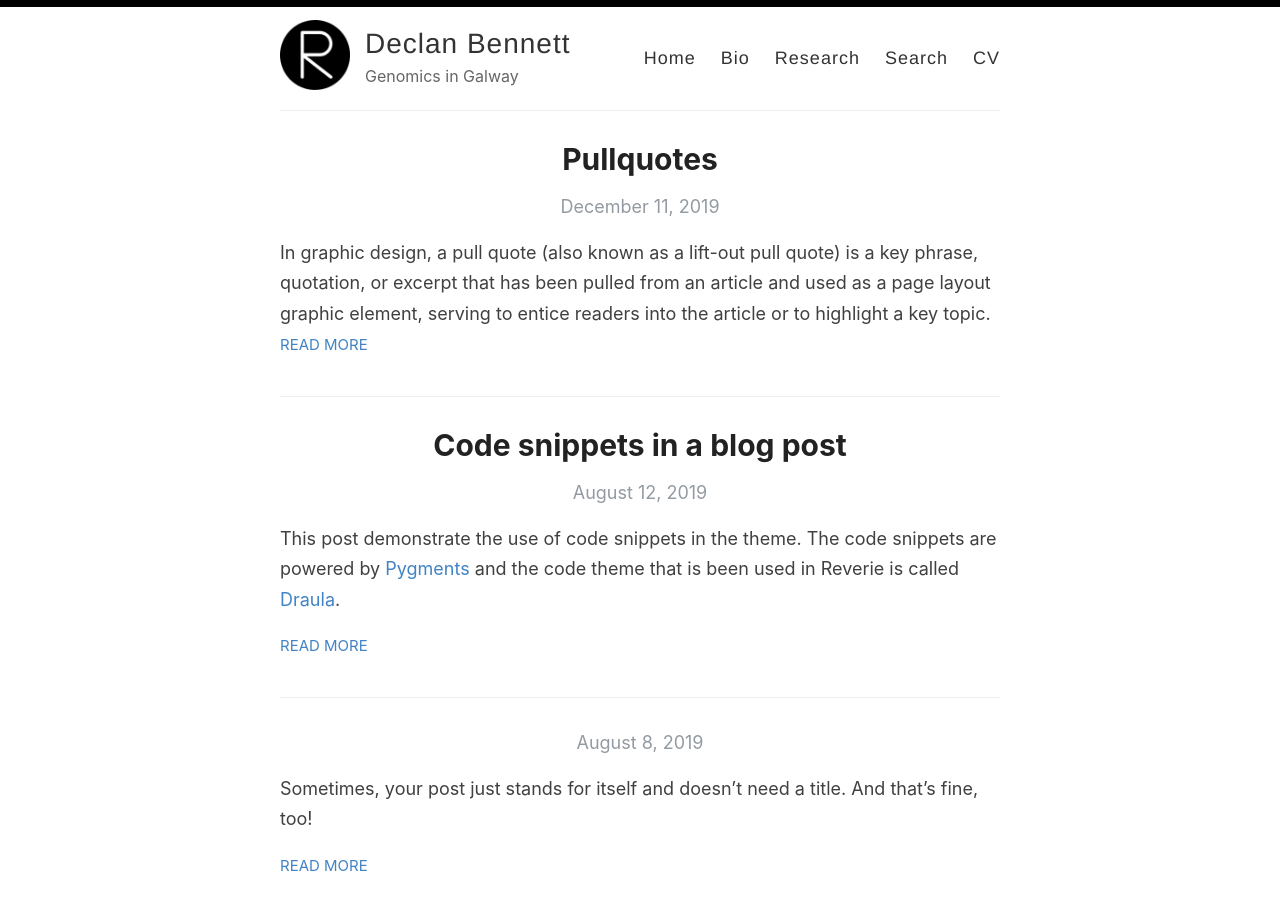
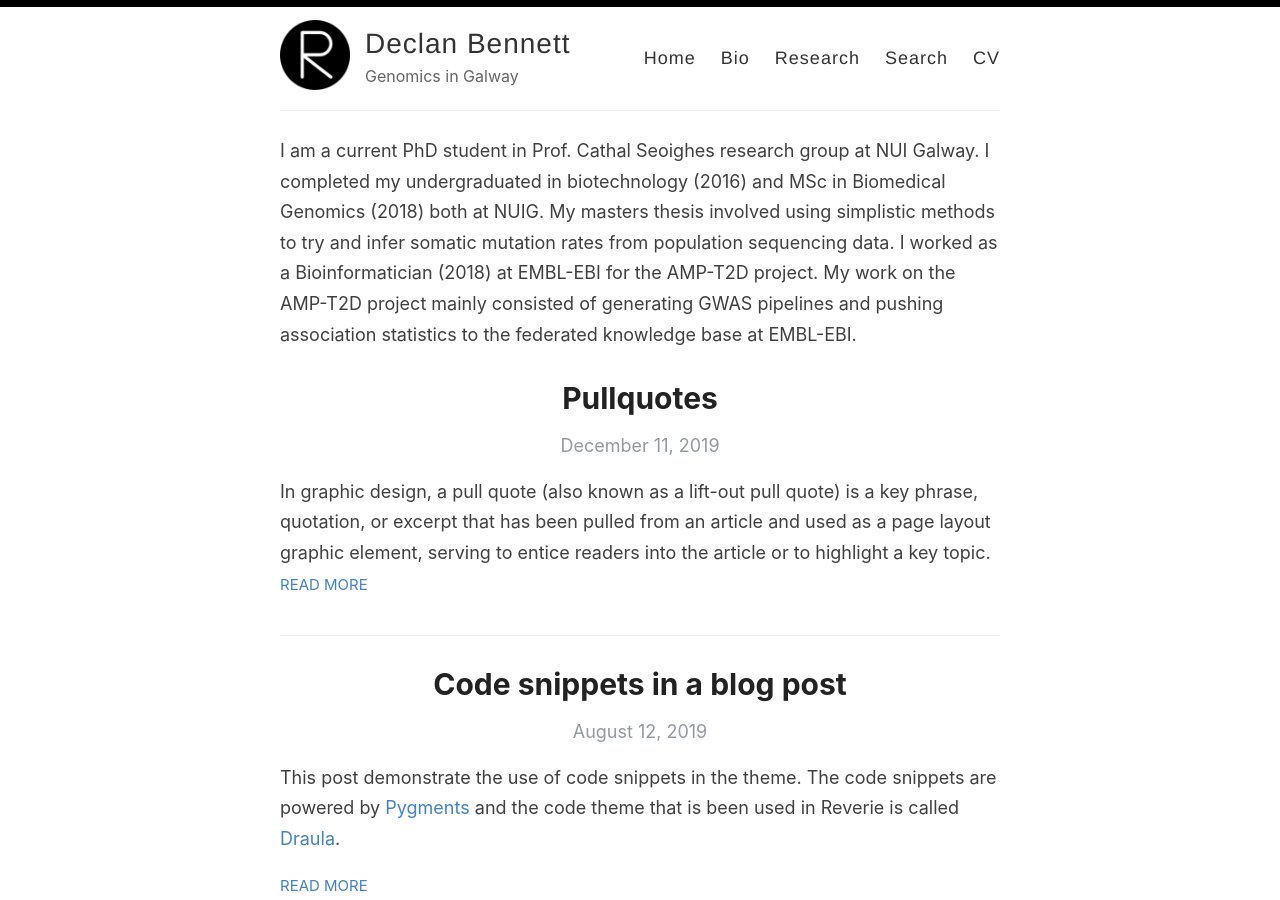
Before and after one commit to declan93/declan93.github.io, a Jekyll site: the page built from index.html, in a window 1280 px wide and 900 px high. Built offline with Jekyll 4.4.1, drawn with Linux system fonts in a browser that asks for light colours; the list of posts is cut into pages by our own code.

Commit message:
Update index.html

```diff
--- a/index.html
+++ b/index.html
@@ -1,7 +1,13 @@
 ---
 layout: default
 ---
-
+<div class="header">
+  <p>I am a current PhD student in Prof. Cathal Seoighes research group at NUI Galway.
+      I completed my undergraduated in biotechnology (2016) and MSc in Biomedical Genomics (2018) both at NUIG.
+      My masters thesis involved using simplistic methods to try and infer somatic mutation rates from population sequencing data.
+      I worked as a Bioinformatician (2018) at EMBL-EBI for the AMP-T2D project. My work on the AMP-T2D project mainly consisted of generating GWAS
+      pipelines and pushing association statistics to the federated knowledge base at EMBL-EBI.</p>
+</div>
 <div class="posts">
   {% for post in paginator.posts %}
     <article class="post">
```
